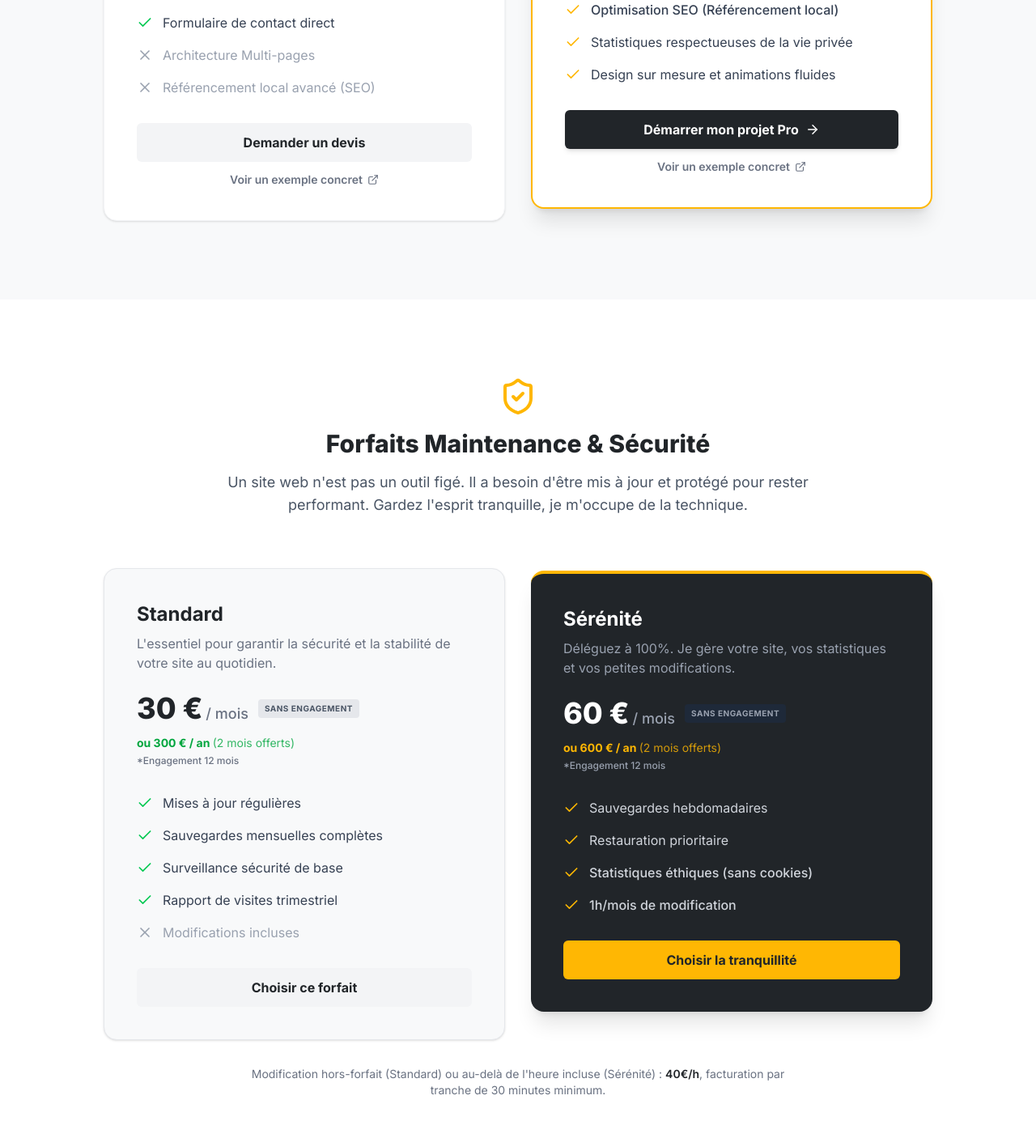
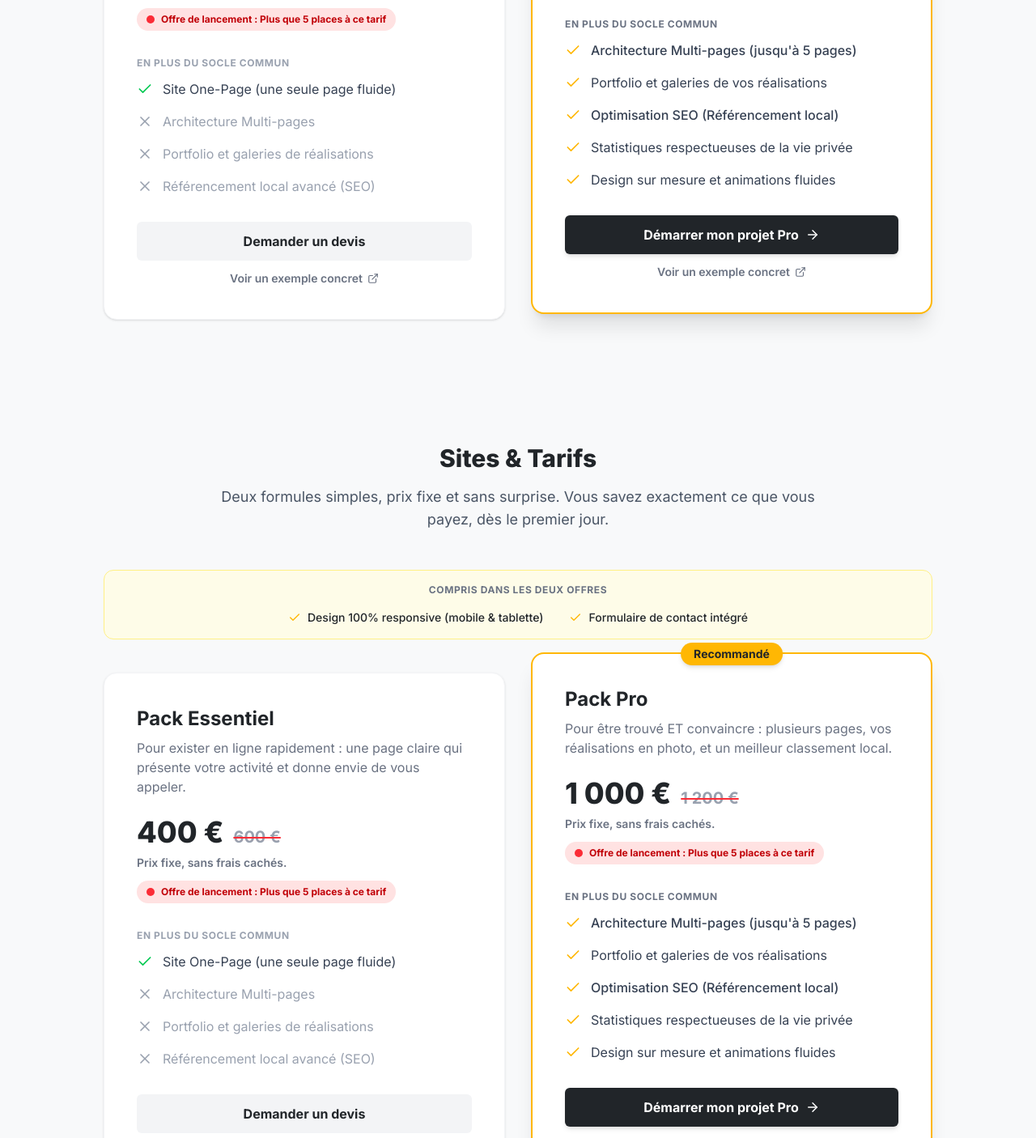
Before and after one commit to JTKaeanon/JTWEB-PRO, a React (Vite) app: page / in a window 1280 px wide. Shown: the part 1368-2774 px from the top of the page at 81% size. Built offline with nearby package versions, Linux system fonts and the light colour scheme.

Commit message:
Texte maj

```diff
--- a/src/components/About.jsx
+++ b/src/components/About.jsx
@@ -9,10 +9,10 @@ export default function About() {
 
         <div className="space-y-6 text-lg text-gray-600 dark:text-gray-400 leading-relaxed bg-gray-50 dark:bg-[#121212] p-8 sm:p-12 rounded-2xl shadow-sm border border-gray-100 dark:border-gray-800 text-left md:text-center transition-colors duration-300">
           <p>
-            Bonjour, je suis <strong>Jessie Texier</strong>, développeur web freelance. Mon objectif est d'accompagner les artisans et les professionnels locaux dans leur transition numérique en leur proposant des outils qui fonctionnent vraiment.
+            Je m'appelle <strong>Jessie Texier</strong>, développeur web freelance en Bretagne. Je travaille avec des artisans qui n'ont ni le temps ni l'envie de se battre avec un site internet compliqué — et c'est exactement pour ça que j'existe.
           </p>
           <p>
-            J'ai à cœur de proposer des solutions honnêtes : pas de discours technique incompréhensible, pas de coûts cachés. En utilisant des structures solides que je personnalise pour votre métier, je m'assure que votre site soit performant, sécurisé et prêt à vous apporter de nouveaux clients.
+            Pas de jargon technique, pas de facture qui gonfle après coup. Je pars de structures solides et éprouvées que j'adapte à votre métier, pour livrer un site rapide, sécurisé, et surtout : qui vous ramène des clients.
           </p>
         </div>
 
--- a/src/components/Maintenance.jsx
+++ b/src/components/Maintenance.jsx
@@ -1,106 +1,151 @@
-import { Check, X, ShieldCheck } from 'lucide-react';
+import { Check, X, ArrowRight, ExternalLink } from 'lucide-react';
 
-export default function Maintenance() {
+export default function Services() {
+  const placesRestantesEssentiel = 5;
+  const placesRestantesPro = 5;
+
   return (
-    <section id="maintenance" className="py-24 bg-white dark:bg-[#1a1d20] transition-colors duration-300">
+    <section id="services" className="pt-12 pb-24 bg-[#F8F9FA] dark:bg-[#121212] transition-colors duration-300">
       <div className="max-w-7xl mx-auto px-4 sm:px-6 lg:px-8">
 
-        <div className="text-center max-w-3xl mx-auto mb-16">
-          <div className="flex justify-center mb-4">
-            <ShieldCheck size={48} className="text-[#FFB703]" />
-          </div>
-          <h2 className="text-3xl font-extrabold text-[#212529] dark:text-white mb-4">Forfaits Maintenance & Sécurité</h2>
+        <div className="text-center max-w-3xl mx-auto mb-12">
+          <h2 className="text-3xl font-extrabold text-[#212529] dark:text-white mb-4">Sites & Tarifs</h2>
           <p className="text-lg text-gray-600 dark:text-gray-400">
-            Un site web n'est pas un outil figé. Il a besoin d'être mis à jour et protégé pour rester performant.
-            Gardez l'esprit tranquille, je m'occupe de la technique.
+            Deux formules simples, prix fixe et sans surprise. Vous savez exactement ce que vous payez, dès le premier jour.
           </p>
+        </div>
+
+        {/* Bandeau des éléments communs aux deux offres */}
+        <div className="max-w-5xl mx-auto mb-8 flex flex-wrap justify-center gap-x-8 gap-y-3 bg-yellow-50 dark:bg-yellow-900/10 border border-yellow-200 dark:border-yellow-900/30 rounded-xl px-6 py-4">
+          <span className="text-xs font-bold uppercase tracking-wider text-gray-500 dark:text-gray-400 w-full text-center mb-1">Compris dans les deux offres</span>
+          {['Design 100% responsive (mobile & tablette)', 'Formulaire de contact intégré'].map((item) => (
+            <span key={item} className="flex items-center gap-2 text-sm font-medium text-[#212529] dark:text-white">
+              <Check className="text-[#FFB703]" size={16} />
+              {item}
+            </span>
+          ))}
         </div>
 
         <div className="grid md:grid-cols-2 gap-8 max-w-5xl mx-auto items-center">
 
-          {/* MAINTENANCE STANDARD */}
-          <div className="bg-[#F8F9FA] dark:bg-[#121212] p-8 sm:p-10 rounded-2xl shadow-sm border border-gray-200 dark:border-gray-800 transition-colors duration-300">
-            <h3 className="text-2xl font-bold text-[#212529] dark:text-white mb-2">Standard</h3>
+          {/* ---------------- OFFRE ESSENTIEL ---------------- */}
+          <div className="bg-white dark:bg-[#1a1d20] p-8 sm:p-10 rounded-2xl shadow-sm border border-gray-100 dark:border-gray-800 transition-colors duration-300">
+            <h3 className="text-2xl font-bold text-[#212529] dark:text-white mb-2">Pack Essentiel</h3>
             <p className="text-gray-500 dark:text-gray-400 mb-6 min-h-[48px]">
-              L'essentiel pour garantir la sécurité et la stabilité de votre site au quotidien.
+              Pour exister en ligne rapidement : une page claire qui présente votre activité et donne envie de vous appeler.
             </p>
-
-            {/* Bloc de prix Standard mis à jour */}
             <div className="mb-8">
-              <div className="flex items-center flex-wrap gap-3 mb-1">
-                <div className="flex items-baseline gap-1">
-                  <span className="text-4xl font-extrabold text-[#212529] dark:text-white">30 €</span>
-                  <span className="text-lg font-medium text-gray-500 dark:text-gray-400">/ mois</span>
-                </div>
-                {/* Badge Sans Engagement */}
-                <span className="text-[10px] uppercase font-bold tracking-wider bg-gray-200 dark:bg-gray-800 text-gray-600 dark:text-gray-400 px-2 py-1 rounded">
-                  Sans engagement
+              <div className="flex items-baseline gap-3 mb-2">
+                <span className="text-4xl font-extrabold text-[#212529] dark:text-white">400 €</span>
+                <span className="text-xl font-bold text-gray-400 dark:text-gray-500 line-through decoration-red-500 decoration-2">
+                  600 €
                 </span>
               </div>
-              <div className="mt-3 text-sm font-bold text-green-600 dark:text-green-500">
-                ou 300 € / an <span className="font-normal opacity-80">(2 mois offerts)</span>
+              <div className="text-sm font-semibold text-gray-500 dark:text-gray-400 mb-3">
+                Prix fixe, sans frais cachés.
               </div>
-              <div className="text-xs font-medium text-gray-500 dark:text-gray-400 mt-1">
-                *Engagement 12 mois
+              <div className="inline-flex items-center gap-2 px-3 py-1.5 bg-red-100 dark:bg-red-900/30 text-red-700 dark:text-red-400 text-xs font-bold rounded-full">
+                <span className="relative flex h-2.5 w-2.5 shrink-0">
+                  <span className="animate-ping absolute inline-flex h-full w-full rounded-full bg-red-400 opacity-75"></span>
+                  <span className="relative inline-flex rounded-full h-2.5 w-2.5 bg-red-500"></span>
+                </span>
+                Offre de lancement : Plus que {placesRestantesEssentiel} places à ce tarif
               </div>
             </div>
 
+            <p className="text-xs font-bold uppercase tracking-wider text-gray-400 dark:text-gray-500 mb-3">En plus du socle commun</p>
             <ul className="space-y-4 mb-8">
-              <li className="flex items-start gap-3"><Check className="text-green-500 shrink-0 mt-0.5" size={20} /><span className="text-gray-700 dark:text-gray-300">Mises à jour régulières</span></li>
-              <li className="flex items-start gap-3"><Check className="text-green-500 shrink-0 mt-0.5" size={20} /><span className="text-gray-700 dark:text-gray-300">Sauvegardes mensuelles complètes</span></li>
-              <li className="flex items-start gap-3"><Check className="text-green-500 shrink-0 mt-0.5" size={20} /><span className="text-gray-700 dark:text-gray-300">Surveillance sécurité de base</span></li>
-              <li className="flex items-start gap-3"><Check className="text-green-500 shrink-0 mt-0.5" size={20} /><span className="text-gray-700 dark:text-gray-300">Rapport de visites trimestriel</span></li>
-              <li className="flex items-start gap-3 text-gray-400 dark:text-gray-600"><X className="shrink-0 mt-0.5" size={20} /><span>Modifications incluses</span></li>
+              <li className="flex items-start gap-3">
+                <Check className="text-green-500 shrink-0 mt-0.5" size={20} />
+                <span className="text-gray-700 dark:text-gray-300">Site One-Page (une seule page fluide)</span>
+              </li>
+              <li className="flex items-start gap-3 text-gray-400 dark:text-gray-600">
+                <X className="shrink-0 mt-0.5" size={20} />
+                <span>Architecture Multi-pages</span>
+              </li>
+              <li className="flex items-start gap-3 text-gray-400 dark:text-gray-600">
+                <X className="shrink-0 mt-0.5" size={20} />
+                <span>Portfolio et galeries de réalisations</span>
+              </li>
+              <li className="flex items-start gap-3 text-gray-400 dark:text-gray-600">
+                <X className="shrink-0 mt-0.5" size={20} />
+                <span>Référencement local avancé (SEO)</span>
+              </li>
             </ul>
+
             <a href="#contact" className="block w-full text-center bg-gray-100 dark:bg-gray-800 text-[#212529] dark:text-white px-6 py-3 rounded-md font-bold hover:bg-gray-200 dark:hover:bg-gray-700 transition-colors">
-              Choisir ce forfait
+              Demander un devis
+            </a>
+            <a href="LIEN_DEMO_ESSENTIEL" target="_blank" rel="noopener noreferrer" className="flex items-center justify-center gap-1.5 w-full text-center text-sm font-semibold text-gray-500 dark:text-gray-400 hover:text-[#212529] dark:hover:text-white mt-3 transition-colors">
+              Voir un exemple concret
+              <ExternalLink size={14} />
             </a>
           </div>
 
-          {/* MAINTENANCE SÉRÉNITÉ */}
-          <div className="bg-[#212529] p-8 sm:p-10 rounded-2xl shadow-xl border-t-4 border-[#FFB703] relative transform md:-translate-y-4 text-white">
-            <h3 className="text-2xl font-bold text-white mb-2">Sérénité</h3>
-            <p className="text-gray-400 mb-6 min-h-[48px]">
-              Déléguez à 100%. Je gère votre site, vos statistiques et vos petites modifications.
+          {/* ---------------- OFFRE PRO ---------------- */}
+          <div className="bg-white dark:bg-[#1a1d20] p-8 sm:p-10 rounded-2xl shadow-xl border-2 border-[#FFB703] relative transform md:-translate-y-4 transition-colors duration-300">
+            <div className="absolute top-0 left-1/2 -translate-x-1/2 -translate-y-1/2 bg-[#FFB703] text-[#212529] font-bold px-4 py-1 rounded-full text-sm shadow-md whitespace-nowrap">
+              Recommandé
+            </div>
+
+            <h3 className="text-2xl font-bold text-[#212529] dark:text-white mb-2">Pack Pro</h3>
+            <p className="text-gray-500 dark:text-gray-400 mb-6 min-h-[48px]">
+              Pour être trouvé ET convaincre : plusieurs pages, vos réalisations en photo, et un meilleur classement local.
             </p>
-
-            {/* Bloc de prix Sérénité mis à jour */}
             <div className="mb-8">
-              <div className="flex items-center flex-wrap gap-3 mb-1">
-                <div className="flex items-baseline gap-1">
-                  <span className="text-4xl font-extrabold text-white">60 €</span>
-                  <span className="text-lg font-medium text-gray-400">/ mois</span>
-                </div>
-                {/* Badge Sans Engagement */}
-                <span className="text-[10px] uppercase font-bold tracking-wider bg-gray-800 text-gray-400 px-2 py-1 rounded">
-                  Sans engagement
+              <div className="flex items-baseline gap-3 mb-2">
+                <span className="text-4xl font-extrabold text-[#212529] dark:text-white">1 000 €</span>
+                <span className="text-xl font-bold text-gray-400 dark:text-gray-500 line-through decoration-red-500 decoration-2">
+                  1 200 €
                 </span>
               </div>
-              <div className="mt-3 text-sm font-bold text-[#FFB703]">
-                ou 600 € / an <span className="font-normal opacity-80">(2 mois offerts)</span>
+              <div className="text-sm font-semibold text-gray-500 dark:text-gray-400 mb-3">
+                Prix fixe, sans frais cachés.
               </div>
-              <div className="text-xs font-medium text-gray-400 mt-1">
-                *Engagement 12 mois
+              <div className="inline-flex items-center gap-2 px-3 py-1.5 bg-red-100 dark:bg-red-900/30 text-red-700 dark:text-red-400 text-xs font-bold rounded-full">
+                <span className="relative flex h-2.5 w-2.5 shrink-0">
+                  <span className="animate-ping absolute inline-flex h-full w-full rounded-full bg-red-400 opacity-75"></span>
+                  <span className="relative inline-flex rounded-full h-2.5 w-2.5 bg-red-500"></span>
+                </span>
+                Offre de lancement : Plus que {placesRestantesPro} places à ce tarif
               </div>
             </div>
 
+            <p className="text-xs font-bold uppercase tracking-wider text-gray-500 mb-3">En plus du socle commun</p>
             <ul className="space-y-4 mb-8">
-              <li className="flex items-start gap-3"><Check className="text-[#FFB703] shrink-0 mt-0.5" size={20} /><span className="text-gray-300">Sauvegardes hebdomadaires</span></li>
-              <li className="flex items-start gap-3"><Check className="text-[#FFB703] shrink-0 mt-0.5" size={20} /><span className="text-gray-300">Restauration prioritaire</span></li>
-              <li className="flex items-start gap-3"><Check className="text-[#FFB703] shrink-0 mt-0.5" size={20} /><span className="text-gray-300 font-medium">Statistiques éthiques (sans cookies)</span></li>
-              <li className="flex items-start gap-3"><Check className="text-[#FFB703] shrink-0 mt-0.5" size={20} /><span className="text-gray-300 font-medium">1h/mois de modification</span></li>
+              <li className="flex items-start gap-3">
+                <Check className="text-[#FFB703] shrink-0 mt-0.5" size={20} />
+                <span className="text-gray-700 dark:text-gray-300 font-medium">Architecture Multi-pages (jusqu'à 5 pages)</span>
+              </li>
+              <li className="flex items-start gap-3">
+                <Check className="text-[#FFB703] shrink-0 mt-0.5" size={20} />
+                <span className="text-gray-700 dark:text-gray-300">Portfolio et galeries de vos réalisations</span>
+              </li>
+              <li className="flex items-start gap-3">
+                <Check className="text-[#FFB703] shrink-0 mt-0.5" size={20} />
+                <span className="text-gray-700 dark:text-gray-300 font-medium">Optimisation SEO (Référencement local)</span>
+              </li>
+              <li className="flex items-start gap-3">
+                <Check className="text-[#FFB703] shrink-0 mt-0.5" size={20} />
+                <span className="text-gray-700 dark:text-gray-300">Statistiques respectueuses de la vie privée</span>
+              </li>
+              <li className="flex items-start gap-3">
+                <Check className="text-[#FFB703] shrink-0 mt-0.5" size={20} />
+                <span className="text-gray-700 dark:text-gray-300">Design sur mesure et animations fluides</span>
+              </li>
             </ul>
-            <a href="#contact" className="block w-full text-center bg-[#FFB703] text-[#212529] px-6 py-3 rounded-md font-bold hover:bg-yellow-500 transition-colors">
-              Choisir la tranquillité
+
+            <a href="#contact" className="flex items-center justify-center gap-2 w-full bg-[#212529] dark:bg-[#FFB703] text-white dark:text-[#212529] px-6 py-3 rounded-md font-bold hover:bg-gray-800 dark:hover:bg-yellow-500 transition-colors shadow-md">
+              Démarrer mon projet Pro
+              <ArrowRight size={18} />
+            </a>
+            <a href="LIEN_DEMO_PRO" target="_blank" rel="noopener noreferrer" className="flex items-center justify-center gap-1.5 w-full text-center text-sm font-semibold text-gray-500 dark:text-gray-400 hover:text-[#212529] dark:hover:text-white mt-3 transition-colors">
+              Voir un exemple concret
+              <ExternalLink size={14} />
             </a>
           </div>
 
         </div>
-
-        <p className="text-center text-sm text-gray-500 dark:text-gray-400 mt-8 max-w-2xl mx-auto">
-          Modification hors-forfait (Standard) ou au-delà de l'heure incluse (Sérénité) : <span className="font-semibold text-[#212529] dark:text-white">40€/h</span>, facturation par tranche de 30 minutes minimum.
-        </p>
-
       </div>
     </section>
   );
--- a/src/components/Services.jsx
+++ b/src/components/Services.jsx
@@ -8,12 +8,22 @@ export default function Services() {
     <section id="services" className="pt-12 pb-24 bg-[#F8F9FA] dark:bg-[#121212] transition-colors duration-300">
       <div className="max-w-7xl mx-auto px-4 sm:px-6 lg:px-8">
 
-        <div className="text-center max-w-3xl mx-auto mb-16">
+        <div className="text-center max-w-3xl mx-auto mb-12">
           <h2 className="text-3xl font-extrabold text-[#212529] dark:text-white mb-4">Sites & Tarifs</h2>
           <p className="text-lg text-gray-600 dark:text-gray-400">
-            Des formules transparentes et adaptées à la taille de votre entreprise.
-            Aucun coût caché, tout est clair dès le départ.
+            Deux formules simples, prix fixe et sans surprise. Vous savez exactement ce que vous payez, dès le premier jour.
           </p>
+        </div>
+
+        {/* Bandeau des éléments communs aux deux offres */}
+        <div className="max-w-5xl mx-auto mb-8 flex flex-wrap justify-center gap-x-8 gap-y-3 bg-yellow-50 dark:bg-yellow-900/10 border border-yellow-200 dark:border-yellow-900/30 rounded-xl px-6 py-4">
+          <span className="text-xs font-bold uppercase tracking-wider text-gray-500 dark:text-gray-400 w-full text-center mb-1">Compris dans les deux offres</span>
+          {['Design 100% responsive (mobile & tablette)', 'Formulaire de contact intégré'].map((item) => (
+            <span key={item} className="flex items-center gap-2 text-sm font-medium text-[#212529] dark:text-white">
+              <Check className="text-[#FFB703]" size={16} />
+              {item}
+            </span>
+          ))}
         </div>
 
         <div className="grid md:grid-cols-2 gap-8 max-w-5xl mx-auto items-center">
@@ -22,23 +32,18 @@ export default function Services() {
           <div className="bg-white dark:bg-[#1a1d20] p-8 sm:p-10 rounded-2xl shadow-sm border border-gray-100 dark:border-gray-800 transition-colors duration-300">
             <h3 className="text-2xl font-bold text-[#212529] dark:text-white mb-2">Pack Essentiel</h3>
             <p className="text-gray-500 dark:text-gray-400 mb-6 min-h-[48px]">
-              La carte de visite digitale (One-Page) idéale pour démarrer votre présence en ligne.
+              Pour exister en ligne rapidement : une page claire qui présente votre activité et donne envie de vous appeler.
             </p>
             <div className="mb-8">
-              {/* Ligne des prix (Barré + Nouveau prix) */}
               <div className="flex items-baseline gap-3 mb-2">
                 <span className="text-4xl font-extrabold text-[#212529] dark:text-white">400 €</span>
                 <span className="text-xl font-bold text-gray-400 dark:text-gray-500 line-through decoration-red-500 decoration-2">
                   600 €
                 </span>
               </div>
-
-              {/* Mention de prix fixe pour rassurer */}
               <div className="text-sm font-semibold text-gray-500 dark:text-gray-400 mb-3">
                 Prix fixe, sans frais cachés.
               </div>
-
-              {/* Badge d'urgence animé avec variable */}
               <div className="inline-flex items-center gap-2 px-3 py-1.5 bg-red-100 dark:bg-red-900/30 text-red-700 dark:text-red-400 text-xs font-bold rounded-full">
                 <span className="relative flex h-2.5 w-2.5 shrink-0">
                   <span className="animate-ping absolute inline-flex h-full w-full rounded-full bg-red-400 opacity-75"></span>
@@ -48,22 +53,19 @@ export default function Services() {
               </div>
             </div>
 
+            <p className="text-xs font-bold uppercase tracking-wider text-gray-400 dark:text-gray-500 mb-3">En plus du socle commun</p>
             <ul className="space-y-4 mb-8">
               <li className="flex items-start gap-3">
                 <Check className="text-green-500 shrink-0 mt-0.5" size={20} />
                 <span className="text-gray-700 dark:text-gray-300">Site One-Page (une seule page fluide)</span>
               </li>
-              <li className="flex items-start gap-3">
-                <Check className="text-green-500 shrink-0 mt-0.5" size={20} />
-                <span className="text-gray-700 dark:text-gray-300">Design adapté aux mobiles et tablettes</span>
-              </li>
-              <li className="flex items-start gap-3">
-                <Check className="text-green-500 shrink-0 mt-0.5" size={20} />
-                <span className="text-gray-700 dark:text-gray-300">Formulaire de contact direct</span>
+              <li className="flex items-start gap-3 text-gray-400 dark:text-gray-600">
+                <X className="shrink-0 mt-0.5" size={20} />
+                <span>Architecture Multi-pages</span>
               </li>
               <li className="flex items-start gap-3 text-gray-400 dark:text-gray-600">
                 <X className="shrink-0 mt-0.5" size={20} />
-                <span>Architecture Multi-pages</span>
+                <span>Portfolio et galeries de réalisations</span>
               </li>
               <li className="flex items-start gap-3 text-gray-400 dark:text-gray-600">
                 <X className="shrink-0 mt-0.5" size={20} />
@@ -88,23 +90,18 @@ export default function Services() {
 
             <h3 className="text-2xl font-bold text-[#212529] dark:text-white mb-2">Pack Pro</h3>
             <p className="text-gray-500 dark:text-gray-400 mb-6 min-h-[48px]">
-              Le site complet pour détailler votre expertise, rassurer vos clients et dominer votre secteur.
+              Pour être trouvé ET convaincre : plusieurs pages, vos réalisations en photo, et un meilleur classement local.
             </p>
             <div className="mb-8">
-              {/* Ligne des prix (Barré + Nouveau prix) */}
               <div className="flex items-baseline gap-3 mb-2">
                 <span className="text-4xl font-extrabold text-[#212529] dark:text-white">1 000 €</span>
                 <span className="text-xl font-bold text-gray-400 dark:text-gray-500 line-through decoration-red-500 decoration-2">
                   1 200 €
                 </span>
               </div>
-
-              {/* Mention de prix fixe pour rassurer */}
               <div className="text-sm font-semibold text-gray-500 dark:text-gray-400 mb-3">
                 Prix fixe, sans frais cachés.
               </div>
-
-              {/* Badge d'urgence animé avec variable */}
               <div className="inline-flex items-center gap-2 px-3 py-1.5 bg-red-100 dark:bg-red-900/30 text-red-700 dark:text-red-400 text-xs font-bold rounded-full">
                 <span className="relative flex h-2.5 w-2.5 shrink-0">
                   <span className="animate-ping absolute inline-flex h-full w-full rounded-full bg-red-400 opacity-75"></span>
@@ -114,6 +111,7 @@ export default function Services() {
               </div>
             </div>
 
+            <p className="text-xs font-bold uppercase tracking-wider text-gray-500 mb-3">En plus du socle commun</p>
             <ul className="space-y-4 mb-8">
               <li className="flex items-start gap-3">
                 <Check className="text-[#FFB703] shrink-0 mt-0.5" size={20} />
```
Also changed, not shown: src/components/Contact.jsx (+9 -5 lines).
